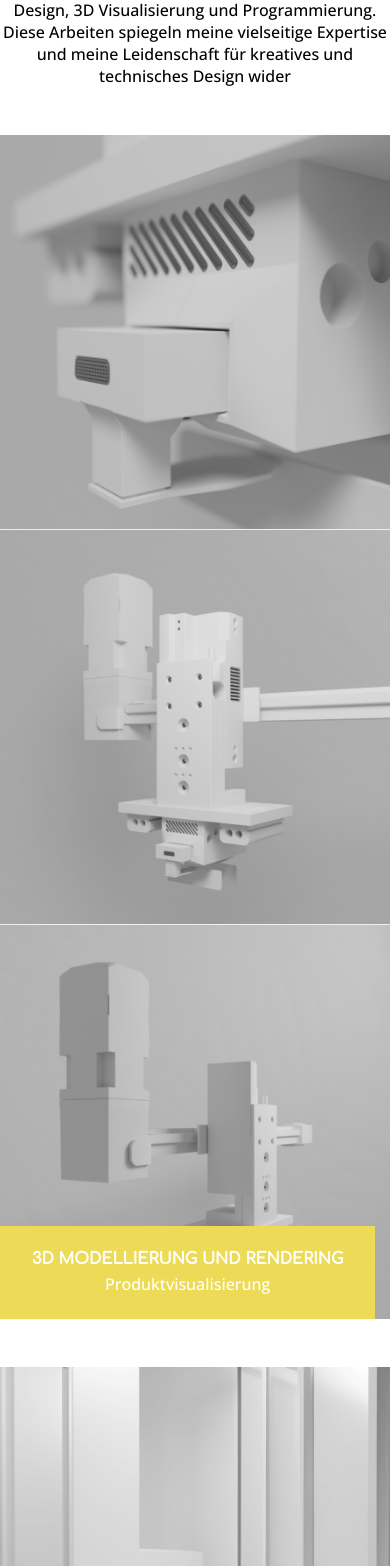
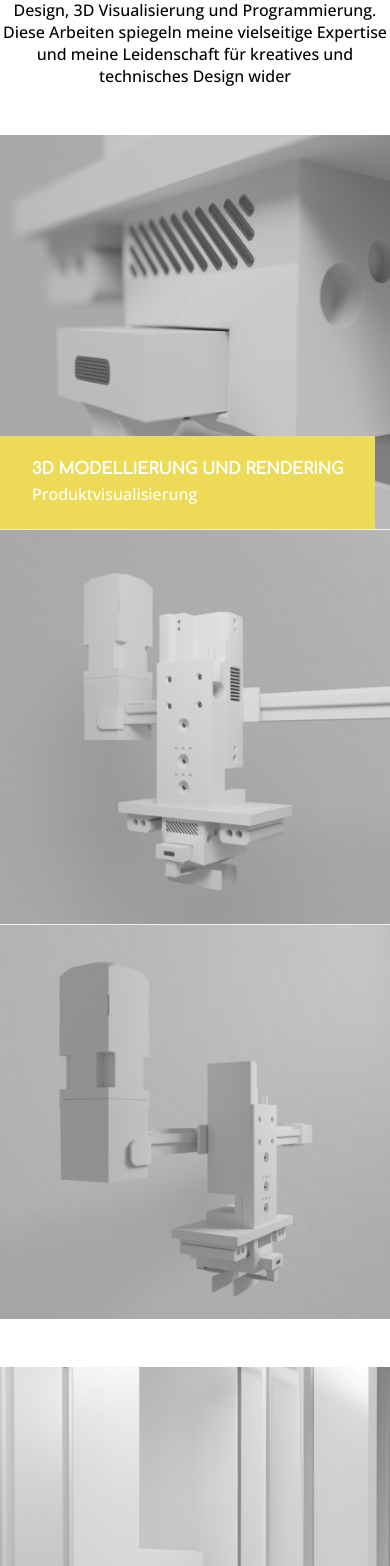
Before and after one commit to aleksejdom/next-bewerbung, a Next.js app: page / in a window 390 px wide. Shown: the part 3202-4768 px from the top of the page. Built offline with nearby package versions, Linux system fonts and the light colour scheme.

Commit message:
referenzen anpassung

```diff
--- a/pages/components/referenzen/Referenzen.module.css
+++ b/pages/components/referenzen/Referenzen.module.css
@@ -35,6 +35,7 @@
 
 .referenz > div {
   overflow: hidden;
+  position: relative;
 }
 
 .referenz > div > img {
@@ -61,6 +62,7 @@
 .referenz .info p {
  margin-bottom: 0;
  margin-top: 5px;
+ text-align: left;
 }
 
 @media (max-width: 768px) {
@@ -76,4 +78,15 @@
     grid-column: auto;
     max-height: 100%;
   }
+  .referenz > div:nth-child(1) {
+    order: 1;
+  }
+
+  .referenz > div:nth-child(2) {
+    order: 2;
+  }
+
+  .referenz > div:nth-child(3) {
+    order: 3;
+  }
 }
```
